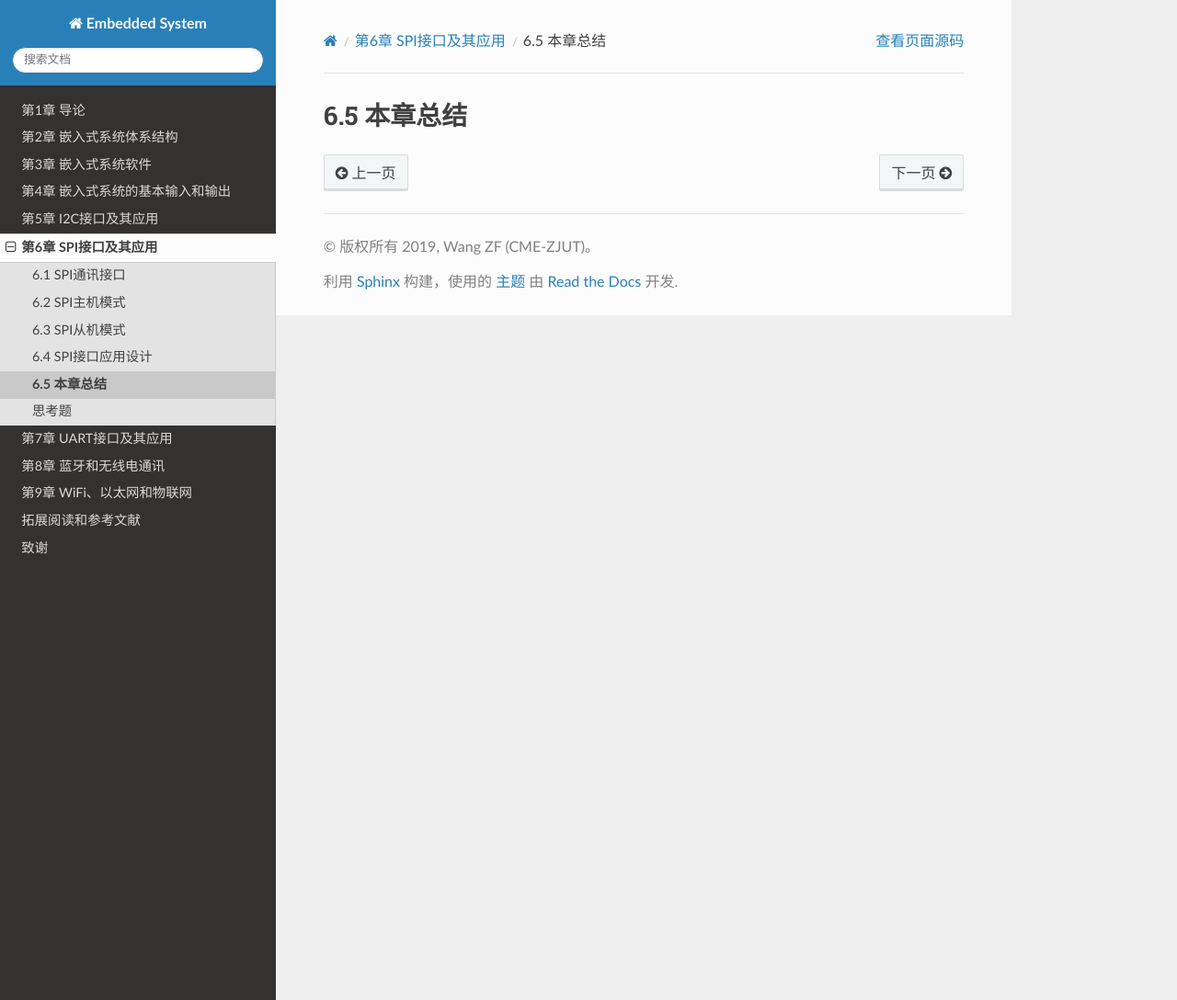
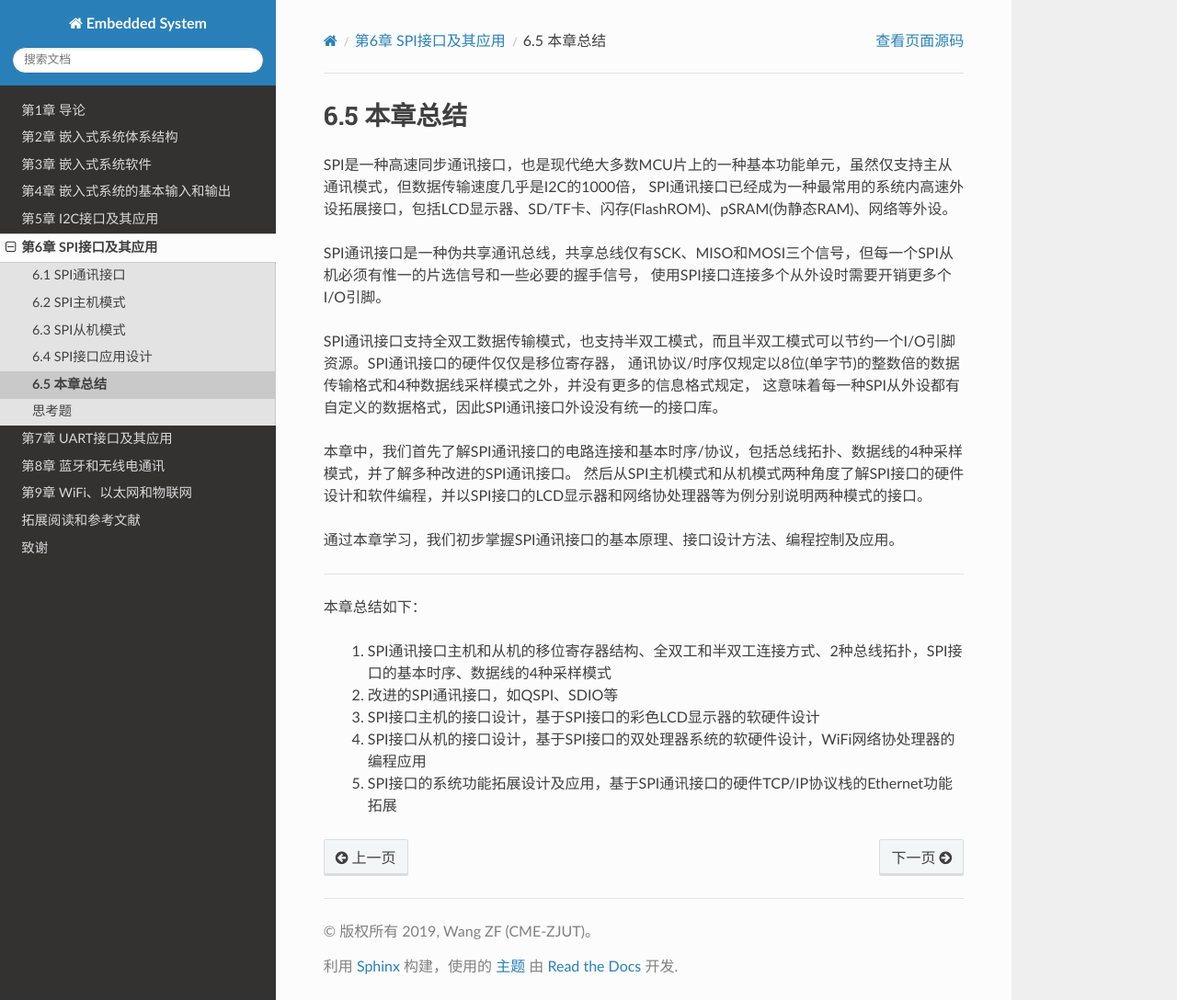
Before and after one commit to BradChan/TheEmbeddedSystem, a Sphinx documentation site: the page built from source/c6_ec_spi_if/summary.rst, in a window 1280 px wide and 1088 px high. Shown: the whole window at 92% size. Built offline with Sphinx 7.4.7 and the Read the Docs theme 2.0.0, drawn with Linux system fonts in a browser that asks for light colours.

Commit message:
update ch6.6

```diff
--- a/source/c6_ec_spi_if/summary.rst
+++ b/source/c6_ec_spi_if/summary.rst
@@ -1,3 +1,28 @@
 ===========================
 6.5 本章总结
 ===========================
+
+SPI是一种高速同步通讯接口，也是现代绝大多数MCU片上的一种基本功能单元，虽然仅支持主从通讯模式，但数据传输速度几乎是I2C的1000倍，
+SPI通讯接口已经成为一种最常用的系统内高速外设拓展接口，包括LCD显示器、SD/TF卡、闪存(FlashROM)、pSRAM(伪静态RAM)、网络等外设。
+
+SPI通讯接口是一种伪共享通讯总线，共享总线仅有SCK、MISO和MOSI三个信号，但每一个SPI从机必须有惟一的片选信号和一些必要的握手信号，
+使用SPI接口连接多个从外设时需要开销更多个I/O引脚。
+
+SPI通讯接口支持全双工数据传输模式，也支持半双工模式，而且半双工模式可以节约一个I/O引脚资源。SPI通讯接口的硬件仅仅是移位寄存器，
+通讯协议/时序仅规定以8位(单字节)的整数倍的数据传输格式和4种数据线采样模式之外，并没有更多的信息格式规定，
+这意味着每一种SPI从外设都有自定义的数据格式，因此SPI通讯接口外设没有统一的接口库。
+
+本章中，我们首先了解SPI通讯接口的电路连接和基本时序/协议，包括总线拓扑、数据线的4种采样模式，并了解多种改进的SPI通讯接口。
+然后从SPI主机模式和从机模式两种角度了解SPI接口的硬件设计和软件编程，并以SPI接口的LCD显示器和网络协处理器等为例分别说明两种模式的接口。
+
+通过本章学习，我们初步掌握SPI通讯接口的基本原理、接口设计方法、编程控制及应用。
+
+-------------------------
+
+本章总结如下：
+
+  1. SPI通讯接口主机和从机的移位寄存器结构、全双工和半双工连接方式、2种总线拓扑，SPI接口的基本时序、数据线的4种采样模式
+  2. 改进的SPI通讯接口，如QSPI、SDIO等
+  3. SPI接口主机的接口设计，基于SPI接口的彩色LCD显示器的软硬件设计
+  4. SPI接口从机的接口设计，基于SPI接口的双处理器系统的软硬件设计，WiFi网络协处理器的编程应用
+  5. SPI接口的系统功能拓展设计及应用，基于SPI通讯接口的硬件TCP/IP协议栈的Ethernet功能拓展
```
Also changed, not shown: source/c6_ec_spi_if/problems.rst (+16 -0 lines), source/_static/images/c6/lcd_dots_show_chars.jpg (added).
